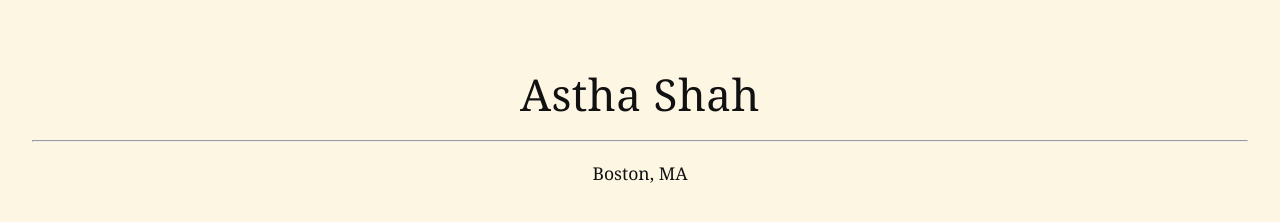
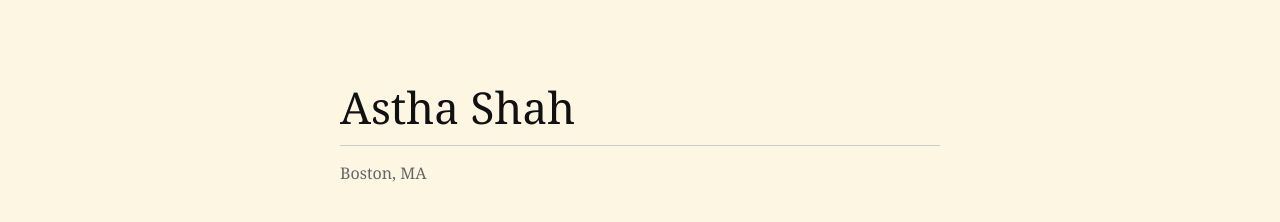
Before and after one commit to asthashah11/asthashah.github.io, a plain HTML site: page index.html in a window 1280 px wide. Drawn offline with Linux system fonts and the light colour scheme.

Commit message:
Update style.css - style changes

```diff
--- a/style.css
+++ b/style.css
@@ -3,23 +3,36 @@ body {
   background-color: #fdf6e3;
   color: #111;
   margin: 0;
-  padding: 4rem 2rem;
-  text-align: center;
+  padding: 3rem 1.5rem;
   -webkit-font-smoothing: antialiased;
   -moz-osx-font-smoothing: grayscale;
 }
 
+/* Main layout box */
+.container {
+  max-width: 600px;
+  margin: 0 auto;
+  text-align: left;
+}
+
+/* Name */
 h1 {
   font-weight: normal;
   font-size: 2.75rem;
-  margin: 0 0 1rem 0;
-  letter-spacing: 0.5px;
+  margin-bottom: 0.5rem;
 }
 
-p {
-  font-size: 1.1rem;
-  line-height: 1.8;
-  max-width: 600px;
-  margin: 1rem auto;
-  text-align: center;
+/* Underline */
+hr {
+  border: none;
+  height: 1px;
+  background-color: #ccc;
+  margin: 0.5rem 0 1rem 0;
 }
+
+/* Subtitle */
+.subtitle {
+  font-size: 1rem;
+  color: #666;
+  margin-top: 0;
+}
```
